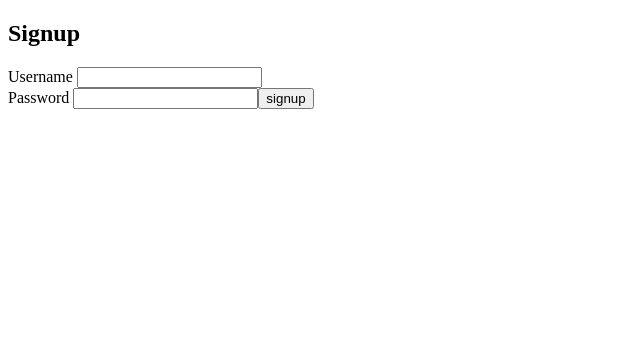
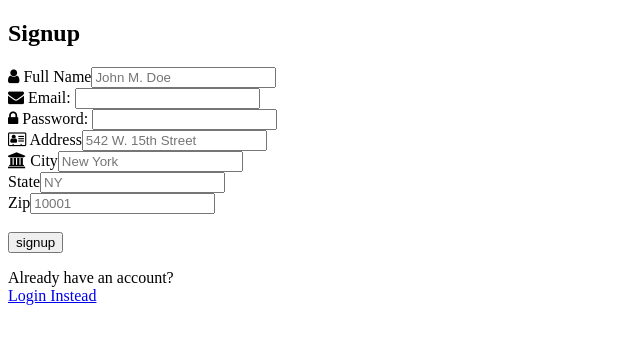
Before and after one commit to TripleCCCS/angular-the-final-project, an Angular app: page /signup in a window 1280 px wide. Shown: the top 344 px of the page, without its empty margins (0-640 px from the left). Built offline with nearby package versions, Linux system fonts and the light colour scheme.

Commit message:
added login form/signup form

```diff
--- a/src/app/login/login.component.html
+++ b/src/app/login/login.component.html
@@ -1,3 +1,28 @@
-<p>
-  login works!
-</p>
+<meta name="viewport" content="width=device-width, initial-scale=1">
+<link rel="stylesheet" href="https://cdnjs.cloudflare.com/ajax/libs/font-awesome/4.7.0/css/font-awesome.min.css">
+
+<div class="login-form">
+  <form action="/user-login" method="post">
+      <div class="text-center social-btn">
+    <a href="/auth/google" class="btn btn-danger btn-block"><i class="fa fa-google"></i> Sign in with <b>Google</b></a>
+      </div>
+  <div class="or-seperator"><i>or</i></div>
+      <div class="form-group">
+        <div class="input-group">
+          <label><i class="fa fa-envelope"></i> Email: </label>
+          <input type="text" [(ngModel)]="formInfo.email" name="email"/>
+          </div>
+      </div>
+  <div class="form-group">
+          <div class="input-group">
+            <label><i class="fa fa-lock"></i> Password: </label>
+            <input type="password" [(ngModel)]="formInfo.password" name="password"/>
+            <br>
+          </div>
+      </div>
+      <br>
+      <div class="form-group">
+          <button (click)="login()" type="submit" class="btn btn-success btn-block login-btn">Sign in</button>
+<br>
+<br>
+          <div>Don't have an account? <a href="/signup" class="text-success">Register Now!</a></div>
--- a/src/app/signup/signup.component.html
+++ b/src/app/signup/signup.component.html
@@ -1,12 +1,37 @@
+<meta name="viewport" content="width=device-width, initial-scale=1">
+<link rel="stylesheet" href="https://cdnjs.cloudflare.com/ajax/libs/font-awesome/4.7.0/css/font-awesome.min.css">
+
 <form>
   <h2> Signup </h2>
-  <label> Username </label>
-  <input type="text" [(ngModel)]="formInfo.username" name="username"/>
+  <label for="fname"><i class="fa fa-user"></i> Full Name</label>
+ <input type="text" [(ngModel)]="formInfo.name" id="fname" name="name" placeholder="John M. Doe" required="required">
+ <br>
+  <label><i class="fa fa-envelope"></i> Email: </label>
+  <input type="text" [(ngModel)]="formInfo.email" name="email"/>
   <br>
-  <label> Password </label>
+  <label><i class="fa fa-lock"></i> Password: </label>
   <input type="password" [(ngModel)]="formInfo.password" name="password"/>
-
+  <br>
+  <label for="adr"><i class="fa fa-address-card-o"></i> Address</label>
+  <input type="text" id="adr" [(ngModel)]="formInfo.address" name="mailingAddress" placeholder="542 W. 15th Street" required="required">
+  <br>
+  <label for="city"><i class="fa fa-institution"></i> City</label>
+  <input type="text" id="city" [(ngModel)]="formInfo.city" name="city" placeholder="New York" required="required">
+  <br>
+  <label for="state">State</label>
+  <input type="text" id="state" [(ngModel)]="formInfo.state" name="state" placeholder="NY" required="required">
+  <br>
+  <label for="zip">Zip</label>
+      <input type="text" id="zip" [(ngModel)]="formInfo.zip" name="zip" placeholder="10001" required="required">
+<br>
+<br>
   <button (click)="signup()"> signup </button>
+  <br>
+         <p class="account-message">
+    Already have an account?
+    <br>
+    <a href="/login">Login Instead</a>
+  </p>
 </form>
 <p class="error"> {{ error }} </p>
 
```
